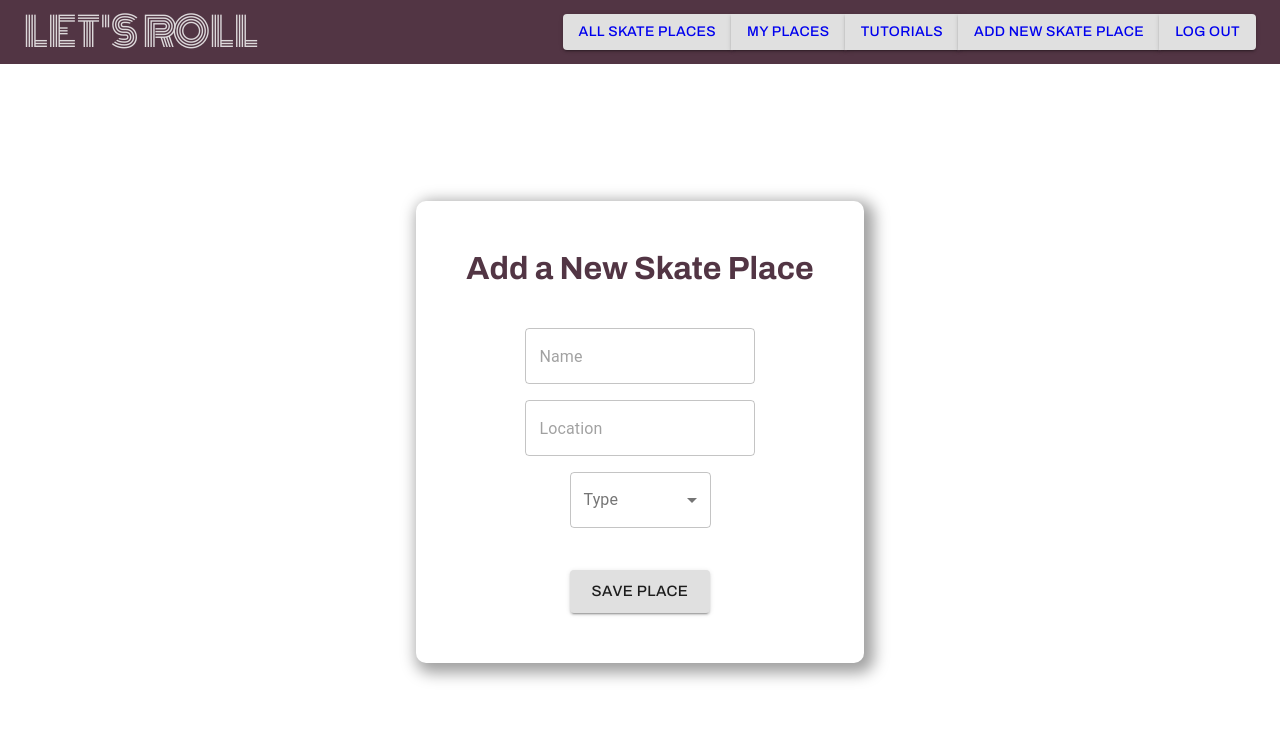
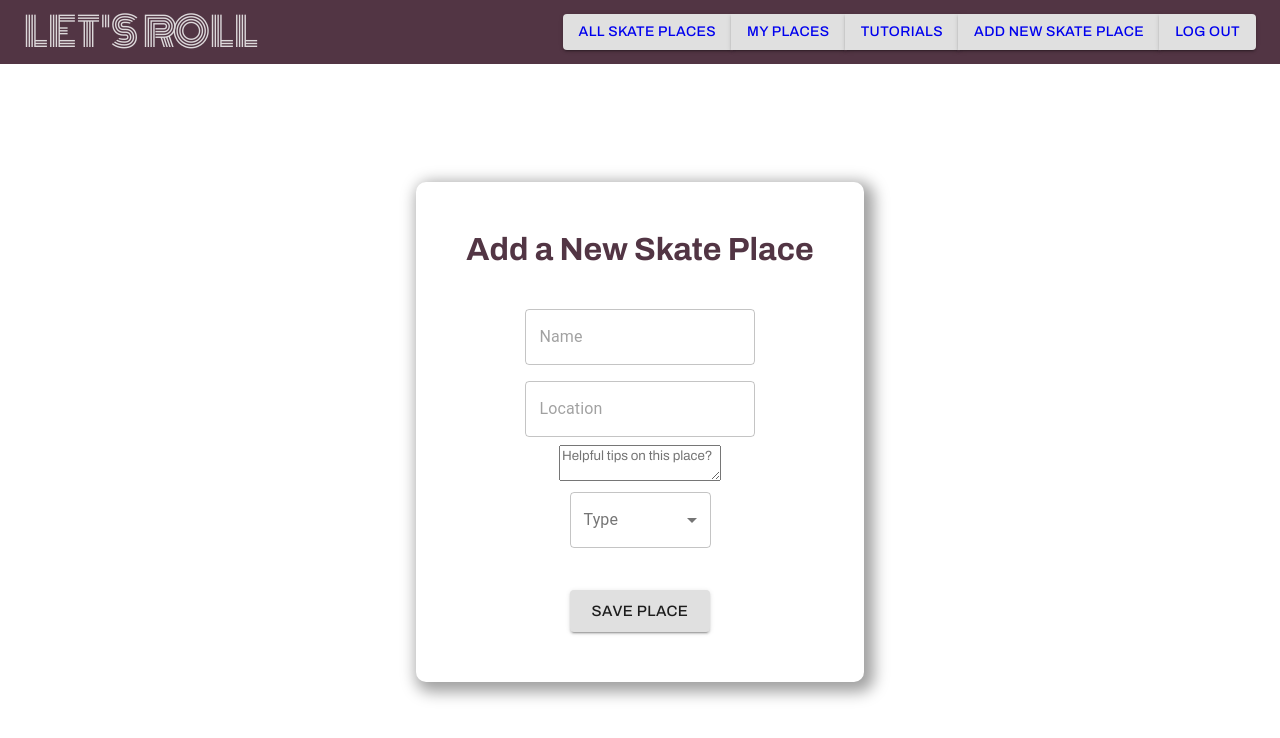
Before and after one commit to jadavianett/Lets-Roll, a React (Create React App) app in the folder client/: page /addnewplace in a window 1280 px wide. Shown: the top 738 px of the page. Built offline with nearby package versions, Linux system fonts and the light colour scheme.

Commit message:
adding a text area to add notes about a place for creating a new place

```diff
--- a/client/src/pages/AddNewPlace.js
+++ b/client/src/pages/AddNewPlace.js
@@ -3,15 +3,18 @@ import TextInput from "../components/TextInput";
 import Select from "../components/Select";
 import Button from "@material-ui/core/Button";
 import { React, useContext, useState, useEffect } from "react";
+
+import { useHistory } from "react-router-dom";
 import API from "../Utils/API";
 import AuthContext from "../context/AuthContext";
 import jwt_decode from "jwt-decode";
 
 function AddNewPlace() {
+  const history = useHistory();
   const [name, setName] = useState("");
   const [location, setLocation] = useState("");
   const [type, setType] = useState("");
-  //   const [notes, setNotes] = useState("");
+  const [notes, setNotes] = useState([]);
   // logged-in user
   const [user, setUser] = useState({});
 
@@ -34,7 +37,7 @@ function AddNewPlace() {
       {
         name: name,
         location: location,
-        //   notes,
+        notes: notes,
         type: type,
         //creatorId: user._id
       },
@@ -42,6 +45,7 @@ function AddNewPlace() {
     )
       .then((res) => {
         console.log(res.data);
+        history.push("/viewmyplaces");
       })
       .catch((err) => {
         throw err;
@@ -55,8 +59,8 @@ function AddNewPlace() {
       setName(value);
     } else if (e.target.name === "location") {
       setLocation(value);
-      // } else if (e.target.name === "notes") {
-      //   setNotes(value);
+      } else if (e.target.name === "notes") {
+        setNotes(value);
     } else if (e.target.name === "type") {
       setType(value);
       //   console.log("State changed: place type");
@@ -76,14 +80,13 @@ function AddNewPlace() {
             placeholder="Location"
             onChange={onChangeInfo}
           />
-          {/* <TextInput
-        name="notes"
-        placeholder="NOTES"
-        onChange={onChangeInfo}
-      /> */}
+          <textarea name="notes" placeholder="Helpful tips on this place?" onChange={onChangeInfo} />
+
+
           <Select name="type" onChange={onChangeInfo} value={type} />
           <br />
           <br />
+
           <Button
             type="submit"
             size="large"
@@ -92,6 +95,7 @@ function AddNewPlace() {
           >
             Save Place
           </Button>
+
         </div>
       </div>
     </>
```
